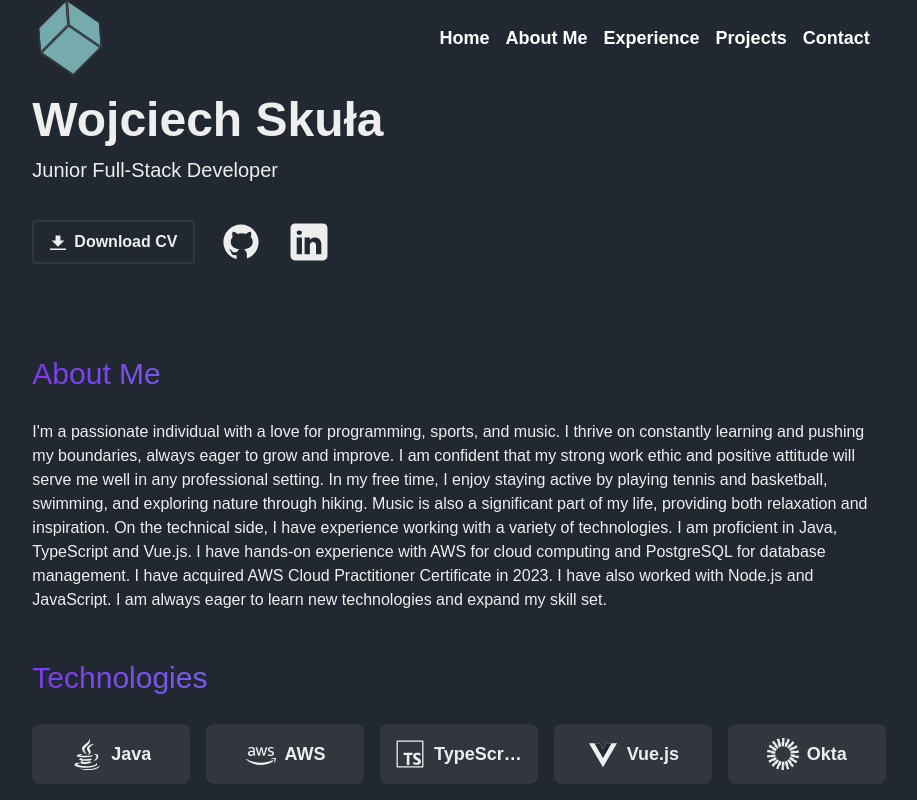
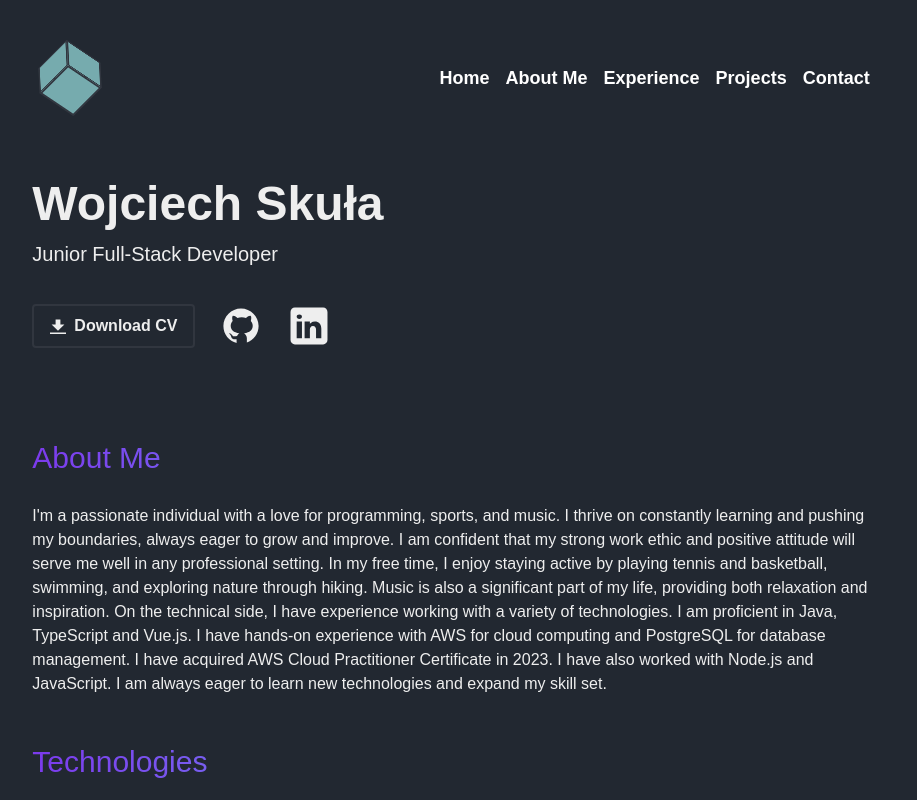
Before and after one commit to kobebrylant/portfolio, a Vue app: page / in a window 1280 px wide. Shown: the top 800 px of the page, without its empty margins (181-1098 px from the left). Built offline with nearby package versions, Linux system fonts and the light colour scheme.

Commit message:
Small fixes

```diff
--- a/src/App.vue
+++ b/src/App.vue
@@ -16,7 +16,7 @@
   >
     <div class="h-screen w-8/12">
       <NavigationHeader />
-      <TitleComponent class="mt-16" />
+      <TitleComponent />
       <AboutMeComponent />
       <TechnologiesComponent class="mt-12" />
       <ExperienceComponent class="mt-12" />
--- a/src/components/NavigationHeader.vue
+++ b/src/components/NavigationHeader.vue
@@ -36,7 +36,7 @@
 
 <template>
   <!-- Responsive Navigation Header -->
-  <div class="text-white p-4  top-0 left-0 w-full flex justify-between items-center z-50 ">
+  <div class="text-white p-4  top-0 left-0 w-full flex justify-between items-center z-50 mt-10 ">
     <a href="#">
       <div class="spinner">
         <div />
--- a/src/components/TitleComponent.vue
+++ b/src/components/TitleComponent.vue
@@ -7,7 +7,7 @@
 <template>
   <!-- Main Content -->
   <div
-    class="w-full mt-5 flex justify-between flex-row h-60 mb-5"
+    class="w-full mt-16 flex justify-between flex-row h-60 mb-5"
   >
     <div class="flex flex-col w-full md:w-7/12 justify-start mb-0">
       <h1 class="text-5xl mb-3 font-bold">
```
Also changed, not shown: public/PICT0278.JPG (deleted).
